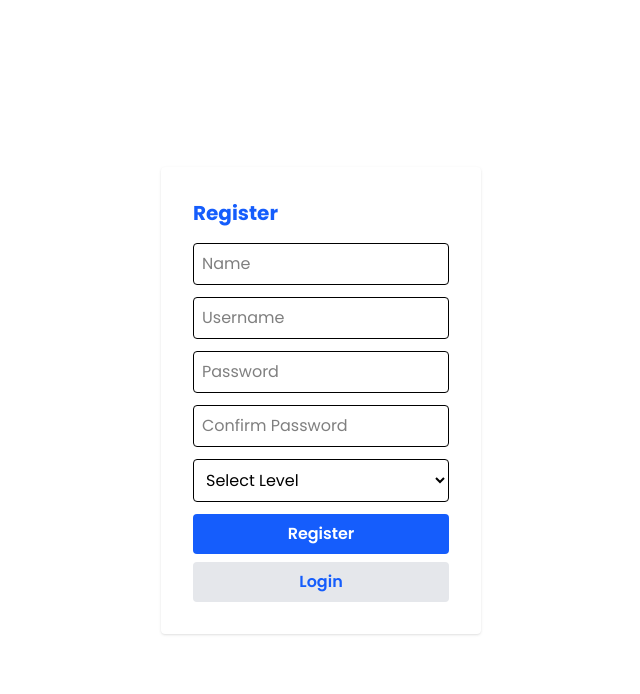
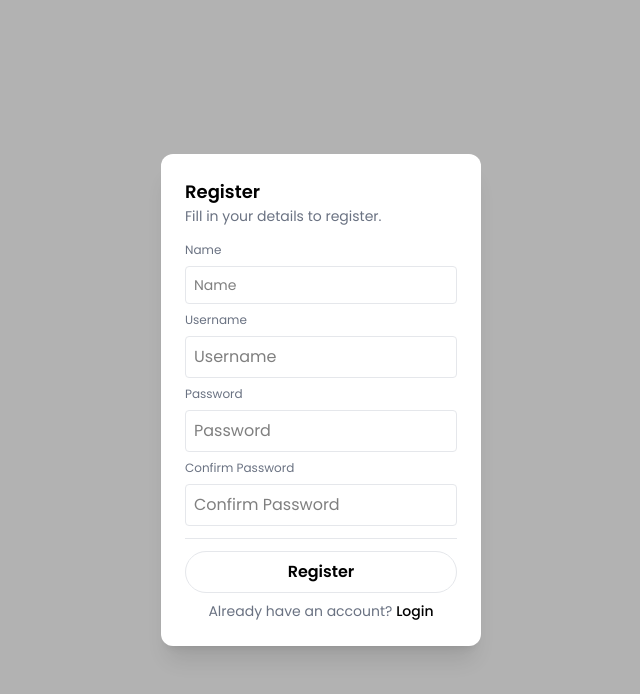
Before and after one commit to Peerapatth/badminton, a Vue app: page /register in a window 1280 px wide. Shown: the top 694 px of the page, without its empty margins (319-959 px from the left). Built offline with nearby package versions, Linux system fonts and the light colour scheme; what v-calendar would draw is missing.

Commit message:
Change UI

```diff
--- a/src/components/popups/AddPlayer.vue
+++ b/src/components/popups/AddPlayer.vue
@@ -20,17 +20,19 @@
           </div>
         </div>
         <form @submit.prevent="submitPlayer" class="flex flex-col gap-2">
+          <label for="name" class="text-xs text-gray-500">Name</label>
           <input
             v-model="form.name"
             type="text"
             placeholder="Name"
-            class="p-2 border border-gray-200 rounded"
+            class="p-2 border border-gray-200 rounded text-sm"
             required
           />
+          <label for="gender" class="text-xs text-gray-500">Gender</label>
           <div class="p-2 border border-gray-200 rounded">
             <select
               v-model="form.gender"
-              class="rounded w-full outline-none cursor-pointer"
+              class="rounded w-full outline-none cursor-pointer text-sm"
               required
             >
               <option value="" disabled>Select Gender</option>
@@ -38,10 +40,11 @@
               <option value="female">Female</option>
             </select>
           </div>
+          <label for="level" class="text-xs text-gray-500">Level</label>
           <div class="p-2 border border-gray-200 rounded">
             <select
               v-model="form.level"
-              class="rounded w-full outline-none cursor-pointer"
+              class="rounded w-full outline-none cursor-pointer text-sm"
               required
             >
               <option value="" disabled>Select Level</option>
--- a/src/pages/Login.vue
+++ b/src/pages/Login.vue
@@ -1,27 +1,39 @@
 <template>
-  <div class="flex justify-center items-center min-h-screen">
-    <form
-      @submit.prevent="login"
-      class="bg-white p-8 rounded shadow max-w-xs w-full"
+  <teleport to="body">
+    <div
+      class="fixed inset-0 flex items-center justify-center bg-black/30 z-50 p-6"
     >
-      <h2 class="text-xl font-bold mb-4 text-blue-600">Login</h2>
+      <div class="bg-white rounded-xl shadow-xl p-6 w-full max-w-xs relative">
+        <div class="flex flex-col mb-4">
+          <div class="flex justify-between items-center gap-4">
+            <h3 class="text-lg font-semibold">Login</h3>
+          </div>
+          <div class="text-sm text-gray-500">
+            <span>Enter your credentials.</span>
+          </div>
+        </div>
+        <form @submit.prevent="login" class="flex flex-col gap-2">
+          <label for="username" class="text-xs text-gray-500">Username</label>
           <input
             v-model="username"
             type="text"
             placeholder="Username"
-        class="mb-3 w-full p-2 border rounded"
+            class="p-2 border border-gray-200 rounded text-sm"
             required
           />
+          <label for="password" class="text-xs text-gray-500">Password</label>
           <input
             v-model="password"
             type="password"
             placeholder="Password"
-        class="mb-3 w-full p-2 border rounded"
+            class="p-2 border border-gray-200 rounded text-sm"
             required
           />
+          <div class="w-full h-[1px] bg-gray-200 my-1"></div>
+
           <button
             type="submit"
-        class="w-full bg-blue-600 text-white py-2 rounded font-semibold mb-2"
+            class="bg-white hover:bg-gray-100 border border-gray-200 px-4 py-2 rounded-full text-base font-semibold cursor-pointer"
             :disabled="loading"
           >
             <span v-if="loading">Logging in...</span>
@@ -29,14 +41,20 @@
           </button>
           <button
             type="button"
-        class="w-full bg-gray-200 text-blue-600 py-2 rounded font-semibold"
-        @click="goToRegister"
+            class="w-full text-[14px] font-semibold transition-colors duration-200"
           >
-        Register
+            <span class="text-sm font-normal text-gray-500"
+              >Don't have an account?
+            </span>
+            <span @click="goToRegister" class="font-medium cursor-pointer"
+              >Register</span
+            >
           </button>
           <p v-if="error" class="text-red-500 mt-2">{{ error }}</p>
         </form>
       </div>
+    </div>
+  </teleport>
 </template>
 
 <script setup>
@@ -45,6 +63,7 @@ import { useRouter } from "vue-router";
 import { db } from "@/firebase";
 import { collection, query, where, getDocs } from "firebase/firestore";
 import { useAuthStore } from "@/stores/auth";
+import Close from "@/assets/elements/Close.vue";
 
 const router = useRouter();
 const authStore = useAuthStore();
@@ -95,4 +114,10 @@ const login = async () => {
 const goToRegister = () => {
   router.push("/register");
 };
+
+const goHome = () => {
+  router.push("/");
+};
 </script>
+
+<style lang="scss" scoped></style>
--- a/src/pages/Register.vue
+++ b/src/pages/Register.vue
@@ -1,51 +1,54 @@
 <template>
-  <div class="flex justify-center items-center min-h-screen">
-    <form
-      @submit.prevent="register"
-      class="bg-white p-8 rounded shadow max-w-xs w-full"
+  <teleport to="body">
+    <div
+      class="fixed inset-0 flex items-center justify-center bg-black/30 z-50 p-6"
     >
-      <h2 class="text-xl font-bold mb-4 text-blue-600">Register</h2>
+      <div class="bg-white rounded-xl shadow-xl p-6 w-full max-w-xs relative">
+        <div class="flex flex-col mb-4">
+          <div class="flex justify-between items-center gap-4">
+            <h3 class="text-lg font-semibold">Register</h3>
+          </div>
+          <div class="text-sm text-gray-500">
+            <span>Fill in your details to register.</span>
+          </div>
+        </div>
+        <form @submit.prevent="register" class="flex flex-col gap-2">
+          <label for="name" class="text-xs text-gray-500">Name</label>
           <input
             v-model="name"
             type="text"
             placeholder="Name"
-        class="mb-3 w-full p-2 border rounded"
+            class="p-2 border border-gray-200 rounded  text-sm"
             required
           />
+          <label for="username" class="text-xs text-gray-500">Username</label>
           <input
             v-model="username"
             type="text"
             placeholder="Username"
-        class="mb-3 w-full p-2 border rounded"
+            class="p-2 border border-gray-200 rounded text-base"
             required
           />
+          <label for="password" class="text-xs text-gray-500">Password</label>
           <input
             v-model="password"
             type="password"
             placeholder="Password"
-        class="mb-3 w-full p-2 border rounded"
+            class="p-2 border border-gray-200 rounded text-base"
             required
           />
+          <label for="confirmPassword" class="text-xs text-gray-500">Confirm Password</label>
           <input
             v-model="confirmPassword"
             type="password"
             placeholder="Confirm Password"
-        class="mb-3 w-full p-2 border rounded"
+            class="p-2 border border-gray-200 rounded text-base"
             required
           />
-      <select
-        v-model="level"
-        class="mb-3 w-full p-2 border rounded"
-        required
-      >
-        <option value="" disabled>Select Level</option>
-        <option value="beginner">Beginner</option>
-        <option value="intermediate">Intermediate</option>
-        <option value="advanced">Advanced</option>
-      </select>
+          <div class="w-full h-[1px] bg-gray-200 my-1"></div>
           <button
             type="submit"
-        class="w-full bg-blue-600 text-white py-2 rounded font-semibold"
+            class="bg-white hover:bg-gray-100 border border-gray-200 px-4 py-2 rounded-full text-base font-semibold cursor-pointer"
             :disabled="loading"
           >
             <span v-if="loading">Registering...</span>
@@ -53,15 +56,21 @@
           </button>
           <button
             type="button"
-        class="w-full bg-gray-200 text-blue-600 py-2 rounded font-semibold mt-2"
-        @click="goToLogin"
+            class="w-full text-[14px] font-semibold transition-colors duration-200"
           >
-        Login
+            <span class="text-sm font-normal text-gray-500"
+              >Already have an account?
+            </span>
+            <span @click="goToLogin" class="font-medium cursor-pointer"
+              >Login</span
+            >
           </button>
           <p v-if="error" class="text-red-500 mt-2">{{ error }}</p>
           <p v-if="success" class="text-green-500 mt-2">{{ success }}</p>
         </form>
       </div>
+    </div>
+  </teleport>
 </template>
 
 <script setup>
@@ -75,7 +84,6 @@ const name = ref("");
 const username = ref("");
 const password = ref("");
 const confirmPassword = ref("");
-const level = ref("");
 const error = ref("");
 const success = ref("");
 const loading = ref(false);
@@ -95,7 +103,6 @@ const register = async () => {
       name: name.value,
       username: username.value,
       password: password.value,
-      level: level.value,
       createdAt: new Date(),
     });
     success.value = "Registration successful!";
@@ -103,7 +110,6 @@ const register = async () => {
     username.value = "";
     password.value = "";
     confirmPassword.value = "";
-    level.value = "";
     setTimeout(() => {
       router.push("/login");
     }, 1000);
@@ -119,5 +125,4 @@ const goToLogin = () => {
 };
 </script>
 
-<style lang="scss" scoped>
-</style>
+<style lang="scss" scoped></style>
--- a/src/stores/auth.js
+++ b/src/stores/auth.js
@@ -6,7 +6,6 @@ export const useAuthStore = defineStore("auth", {
       id: null,
       username: null,
       name: null,
-      level: null,
     },
     accessToken: null,
     logged_in: false,
@@ -17,7 +16,6 @@ export const useAuthStore = defineStore("auth", {
         id: null,
         username: null,
         name: null,
-        level: null,
       };
       this.accessToken = null;
       this.logged_in = false;
@@ -27,7 +25,6 @@ export const useAuthStore = defineStore("auth", {
         id: data.id || null,
         username: data.username || null,
         name: data.name || null,
-        level: data.level || null,
       };
       this.logged_in = true;
     },
```
Lines whose indentation alone changed are shown as unchanged.
